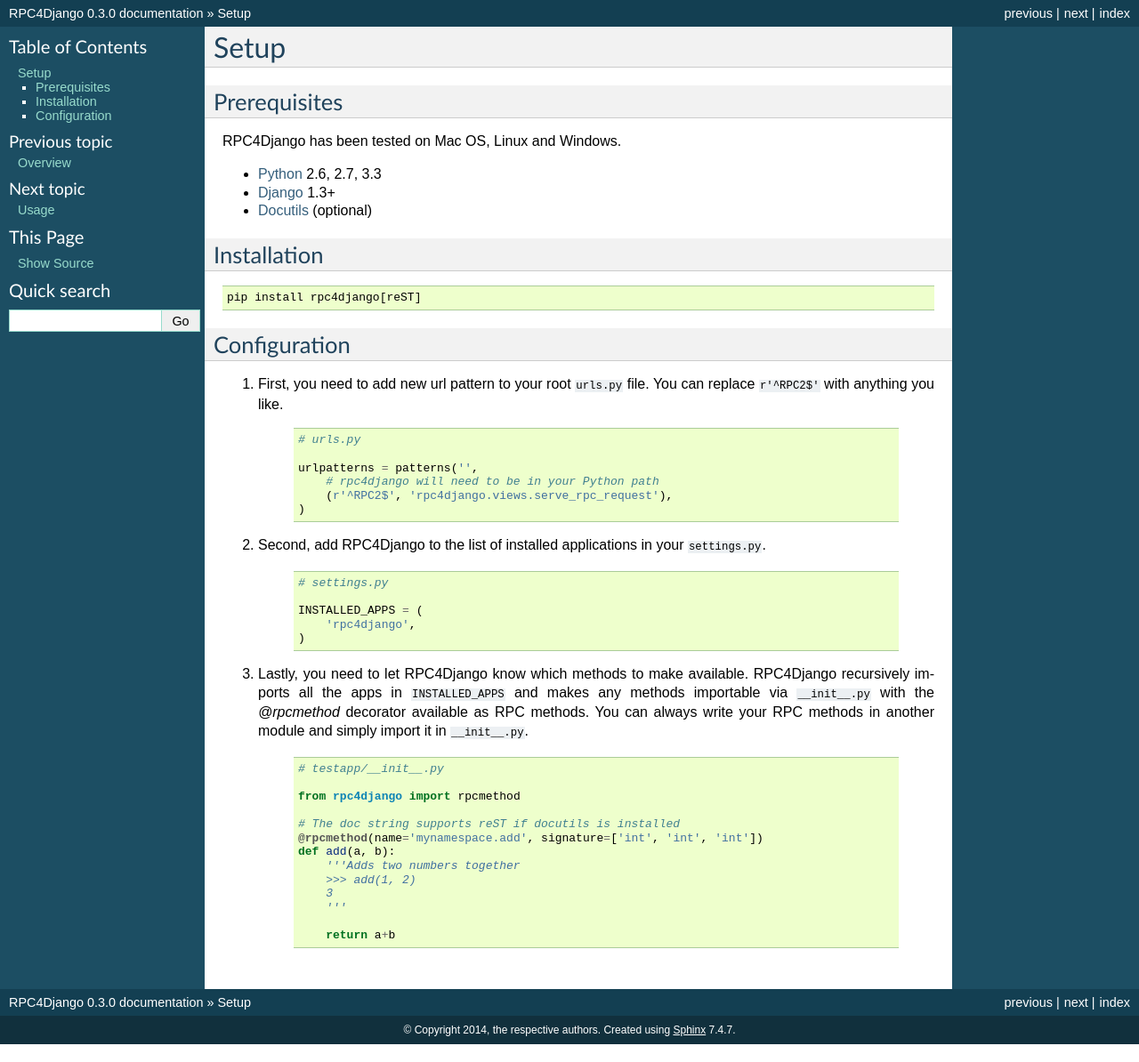
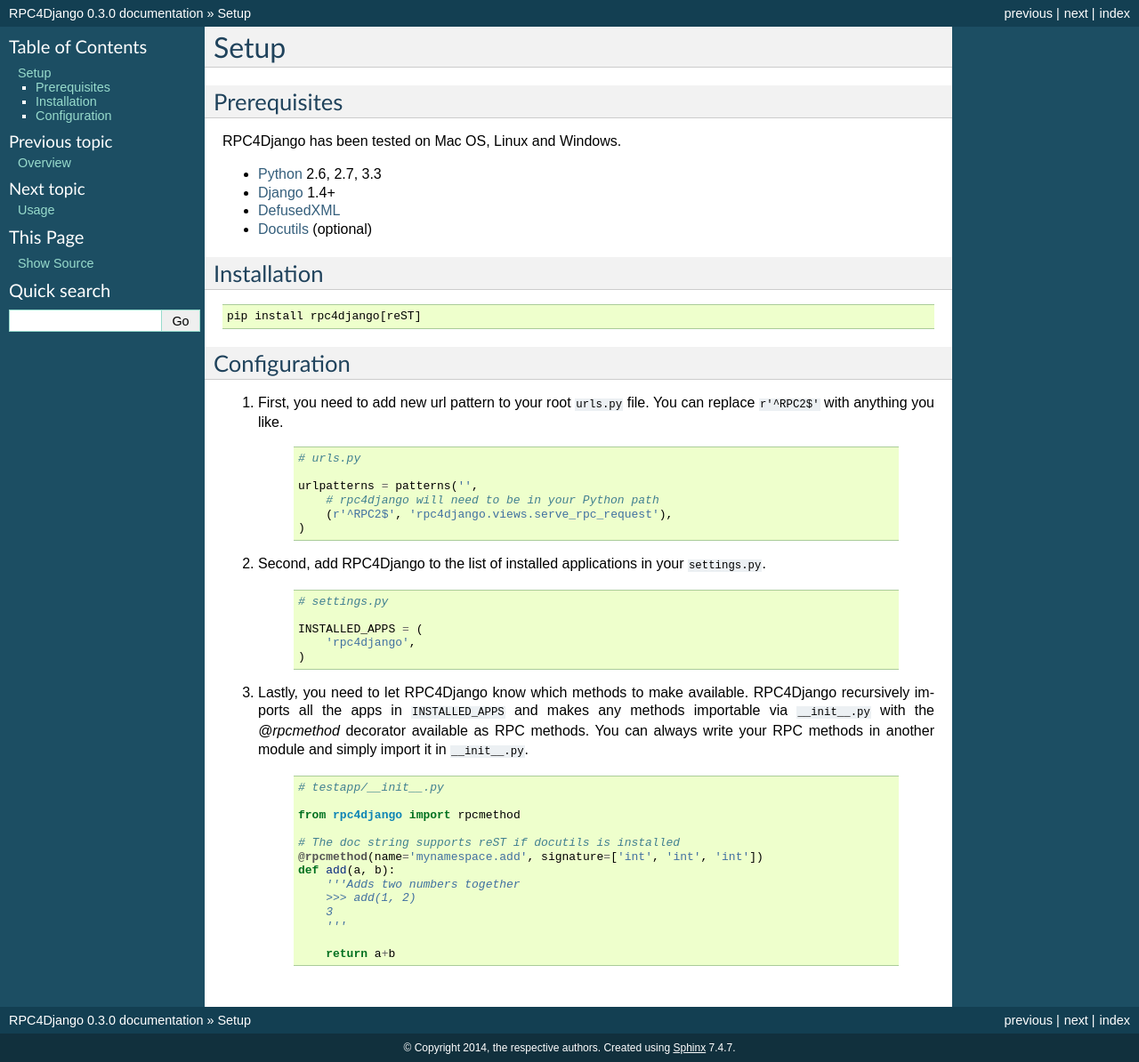
Before and after one commit to rpc4django/rpc4django, a Sphinx documentation site: the page built from docs/setup.txt, in a window 1280 px wide. Shown: the whole page at 89% size. Built offline with Sphinx 7.4.7, drawn with Linux system fonts in a browser that asks for light colours.

Commit message:
Update dependency documentation

```diff
--- a/README.rst
+++ b/README.rst
@@ -9,11 +9,13 @@
 -------------
 
 - Python_ 2.6, 2.7, 3.3
-- Django_ 1.3+
+- Django_ 1.4+
+- DefusedXML_
 - Docutils_ (optional)
 
 .. _Python: http://www.python.org
 .. _Django: http://www.djangoproject.com
+.. _DefusedXML: https://pypi.python.org/pypi/defusedxml
 .. _Docutils: http://docutils.sourceforge.net
 
 
--- a/docs/setup.txt
+++ b/docs/setup.txt
@@ -7,11 +7,13 @@
 RPC4Django has been tested on Mac OS, Linux and Windows.
 
 - Python_ 2.6, 2.7, 3.3
-- Django_ 1.3+
+- Django_ 1.4+
+- DefusedXML_
 - Docutils_ (optional)
 
 .. _Python: http://www.python.org
 .. _Django: http://www.djangoproject.com
+.. _DefusedXML: https://pypi.python.org/pypi/defusedxml
 .. _Docutils: http://docutils.sourceforge.net
 
 
```
